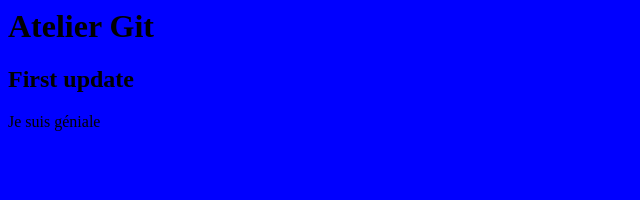
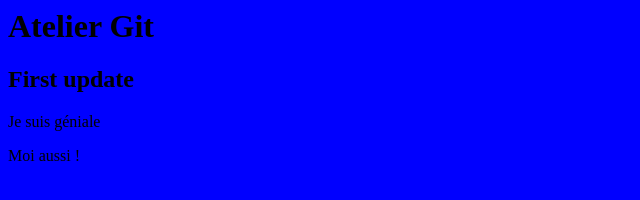
Before and after one commit to code2be-hackathyon/AtelierGit, a plain HTML site: page index.htm in a window 1280 px wide. Shown: the full height of the page, 0-640 px from the left. Drawn offline with Linux system fonts and the light colour scheme.

Commit message:
Add paragraph

```diff
--- a/index.htm
+++ b/index.htm
@@ -5,4 +5,5 @@
     <h1>Atelier Git</h1>
     <h2>First update</h2>
     <p>Je suis géniale</p>
+    <p>Moi aussi !</p>
 </body>
```
